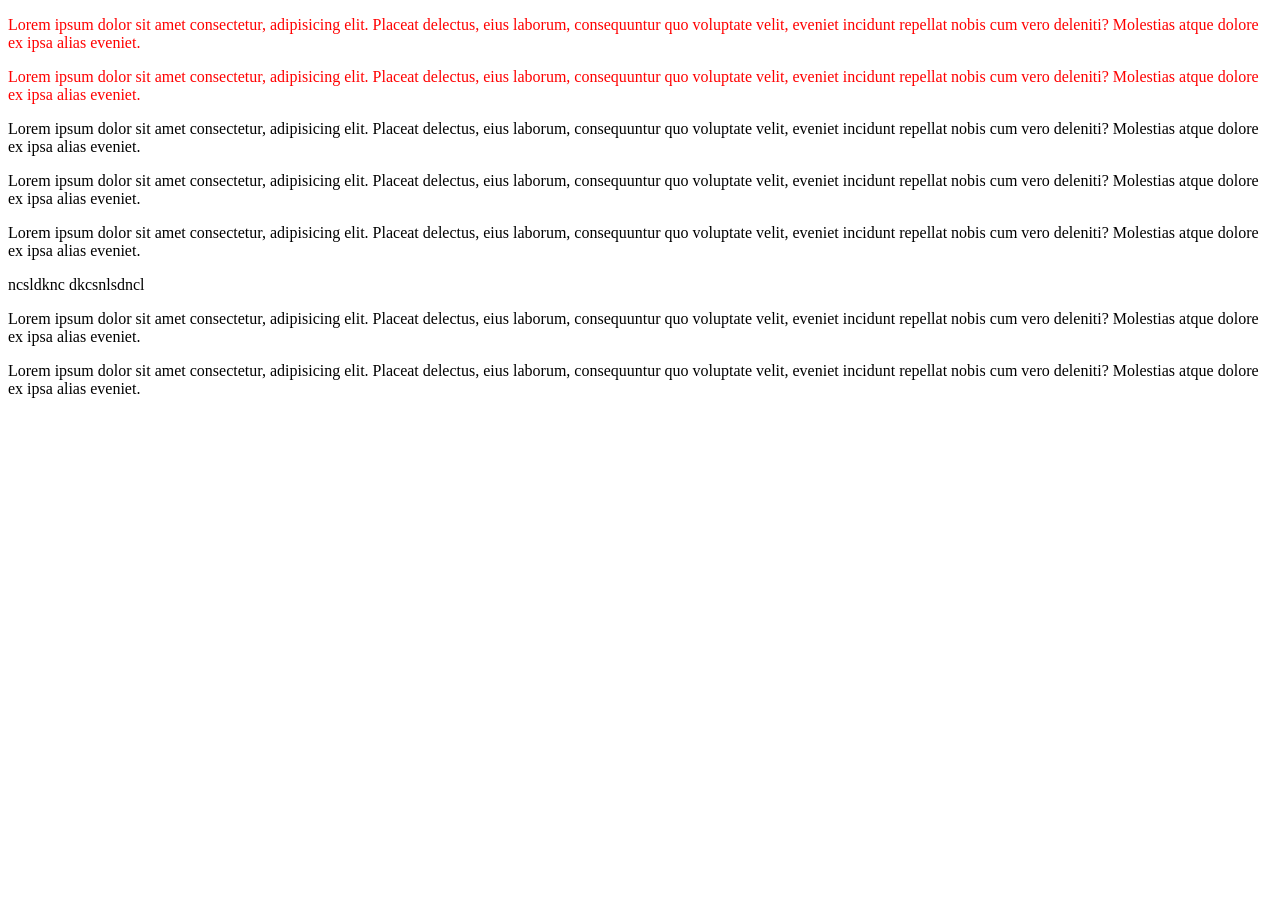
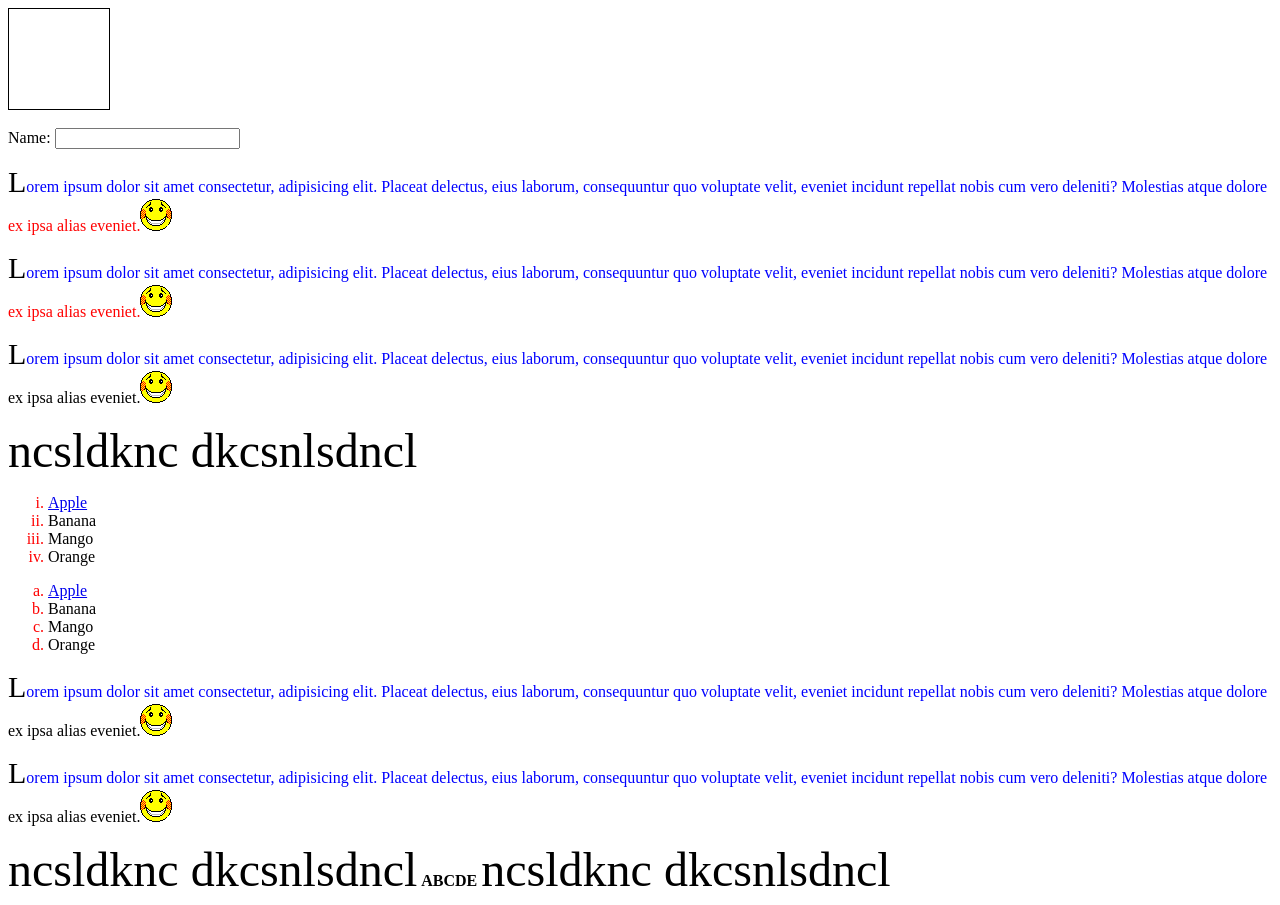
Before and after one commit to s-prajjwal/FSD-JG-May, a plain HTML site: page week19/day 4/index.html in a window 1280 px wide. Before the commit the page ends 800 px from the top, so only its background shows below. Drawn offline with Linux system fonts and the light colour scheme.

Commit message:
Changes of Week 19

```diff
--- a/week19/day 4/day.css
+++ b/week19/day 4/day.css
@@ -11,3 +11,49 @@
 #first-section  #id > .class1 {
     font-size: 18px;
 }
+
+p ~ span {
+    font-size: 48px;
+}
+
+p::after{
+    content: url("./smiley.gif");
+    /* content: 'Hello'; */
+}
+
+p::first-letter {
+    font-size: 30px;
+    color: black;
+}
+
+p::first-line {
+    color: blue;
+}
+
+
+li::marker {
+    color: red;
+}
+
+
+#box {
+    height: 100px;
+    width: 100px;
+    border: 1px solid black;
+    /* transition-property: all;
+    transition-duration: 3s;
+    transition-delay: 1s; */
+    transition: all 3s 1s;
+}
+
+#box:hover{
+    background-color: green;
+    width: 500px;
+    height: 500px;
+    border-radius: 50%;
+}
+
+input:focus {
+    border: 2px solid green !important;
+    height: 100px;
+}
--- a/week19/day 4/index.html
+++ b/week19/day 4/index.html
@@ -8,6 +8,17 @@
     <title>Day 4</title>
 </head>
 <body>
+
+
+    <div id="box"></div>
+    <br>
+
+    <div>
+        <label for="name">Name:</label>
+        <input type="text" id="name">
+    </div>
+
+
     <section id="first-section">
         <div>
             <p>Lorem ipsum dolor sit amet consectetur, adipisicing elit. Placeat delectus, eius laborum, consequuntur quo voluptate velit, eveniet incidunt repellat nobis cum vero deleniti? Molestias atque dolore ex ipsa alias eveniet.</p>
@@ -18,18 +29,35 @@
             <!-- Apply styles only on these p tags -->
 
         <p id="">Lorem ipsum dolor sit amet consectetur, adipisicing elit. Placeat delectus, eius laborum, consequuntur quo voluptate velit, eveniet incidunt repellat nobis cum vero deleniti? Molestias atque dolore ex ipsa alias eveniet.</p>
-        <p id="">Lorem ipsum dolor sit amet consectetur, adipisicing elit. Placeat delectus, eius laborum, consequuntur quo voluptate velit, eveniet incidunt repellat nobis cum vero deleniti? Molestias atque dolore ex ipsa alias eveniet.</p>
-        <p id="">Lorem ipsum dolor sit amet consectetur, adipisicing elit. Placeat delectus, eius laborum, consequuntur quo voluptate velit, eveniet incidunt repellat nobis cum vero deleniti? Molestias atque dolore ex ipsa alias eveniet.</p>
         <span>ncsldknc dkcsnlsdncl</span>
     </section>
+
+
+    <ol type="i">
+        <li><a href="https://www.apple.com/in/">Apple</a></li>
+        <li>Banana</li>
+        <li>Mango</li>
+        <li>Orange</li>
+    </ol>
+
+    <ol type="a">
+        <li><a href="https://www.apple.com/in/">Apple</a></li>
+        <li>Banana</li>
+        <li>Mango</li>
+        <li>Orange</li>
+    </ol>
+
 
    <div>
         <section>
 
             <p>Lorem ipsum dolor sit amet consectetur, adipisicing elit. Placeat delectus, eius laborum, consequuntur quo voluptate velit, eveniet incidunt repellat nobis cum vero deleniti? Molestias atque dolore ex ipsa alias eveniet.</p>
             <p>Lorem ipsum dolor sit amet consectetur, adipisicing elit. Placeat delectus, eius laborum, consequuntur quo voluptate velit, eveniet incidunt repellat nobis cum vero deleniti? Molestias atque dolore ex ipsa alias eveniet.</p>
-
+            <span>ncsldknc dkcsnlsdncl</span>
+            <b>ABCDE</b>
+            <span>ncsldknc dkcsnlsdncl</span>
         </section>
    </div>
+
 </body>
 </html>
```
Also changed, not shown: week19/day 4/smiley.gif (added), 2 other files.
